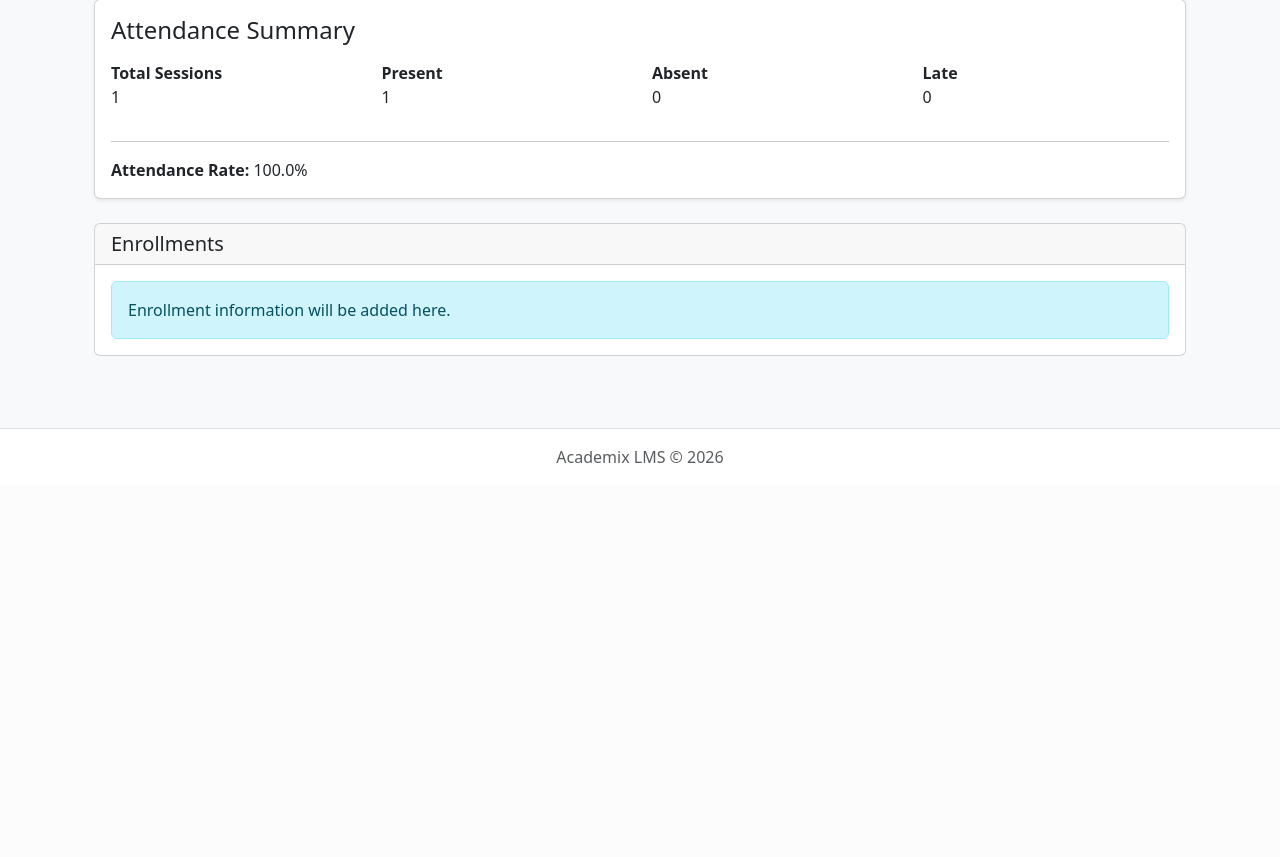
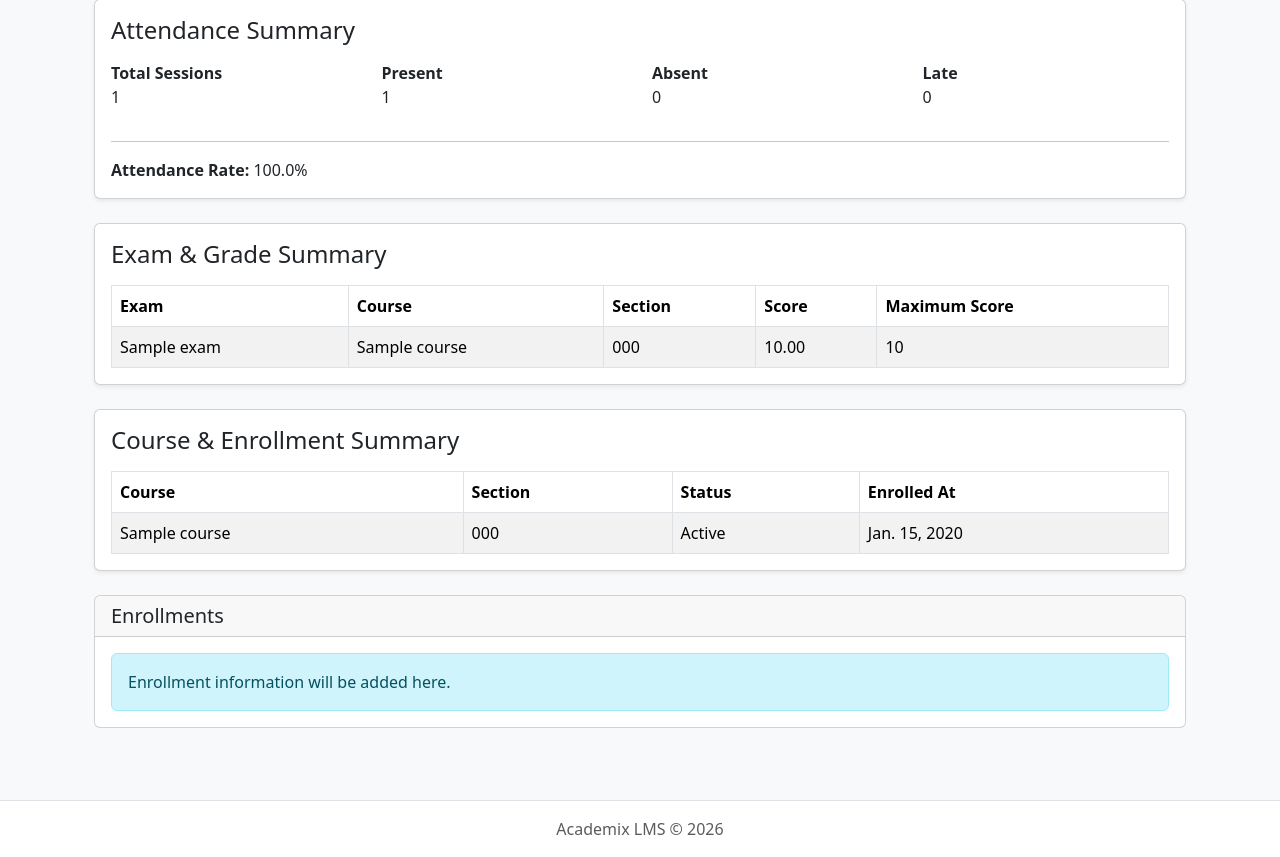
Before and after one commit to HakimShahbaz/Academix, a Django app: page /reports/students/1/ in a window 1280 px wide. Shown: the part 338-1195 px from the top of the page. Before the commit the page ends 801 px from the top, so only its background shows below. Run offline with Django 5.2, Linux system fonts and the light colour scheme; a user stored in the database is signed in; tables that the repository leaves empty hold one stand-in row (values such as "Sample post").

Commit message:
feat(reports): complete student report

```diff
--- a/backend/apps/reports/templates/reports/student/detail.html
+++ b/backend/apps/reports/templates/reports/student/detail.html
@@ -101,6 +101,145 @@ Student Report
 
 </div>
 
+    <div class="card shadow-sm mb-4">
+
+    <div class="card-body">
+
+        <h4 class="mb-3">
+            Exam & Grade Summary
+        </h4>
+
+        {% if grades %}
+
+            <div class="table-responsive">
+
+                <table class="table table-striped table-bordered mb-0">
+
+                    <thead>
+                        <tr>
+                            <th>Exam</th>
+                            <th>Course</th>
+                            <th>Section</th>
+                            <th>Score</th>
+                            <th>Maximum Score</th>
+                        </tr>
+                    </thead>
+
+                    <tbody>
+
+                    {% for grade in grades %}
+
+                        <tr>
+
+                            <td>
+                                {{ grade.exam.title }}
+                            </td>
+
+                            <td>
+                                {{ grade.exam.section.course.title }}
+                            </td>
+
+                            <td>
+                                {{ grade.exam.section.code }}
+                            </td>
+
+                            <td>
+                                {{ grade.score }}
+                            </td>
+
+                            <td>
+                                {{ grade.exam.maximum_score }}
+                            </td>
+
+                        </tr>
+
+                    {% endfor %}
+
+                    </tbody>
+
+                </table>
+
+            </div>
+
+        {% else %}
+
+            <div class="alert alert-info mb-0">
+                No grades found.
+            </div>
+
+        {% endif %}
+
+    </div>
+
+</div>
+
+<div class="card shadow-sm mb-4">
+
+    <div class="card-body">
+
+        <h4 class="mb-3">
+            Course & Enrollment Summary
+        </h4>
+
+        {% if enrollments %}
+
+            <div class="table-responsive">
+
+                <table class="table table-striped table-bordered mb-0">
+
+                    <thead>
+                        <tr>
+                            <th>Course</th>
+                            <th>Section</th>
+                            <th>Status</th>
+                            <th>Enrolled At</th>
+                        </tr>
+                    </thead>
+
+                    <tbody>
+
+                    {% for enrollment in enrollments %}
+
+                        <tr>
+
+                            <td>
+                                {{ enrollment.section.course.title }}
+                            </td>
+
+                            <td>
+                                {{ enrollment.section.code }}
+                            </td>
+
+                            <td>
+                                {{ enrollment.get_status_display }}
+                            </td>
+
+                            <td>
+                                {{ enrollment.enrolled_at }}
+                            </td>
+
+                        </tr>
+
+                    {% endfor %}
+
+                    </tbody>
+
+                </table>
+
+            </div>
+
+        {% else %}
+
+            <div class="alert alert-info mb-0">
+                No enrollments found.
+            </div>
+
+        {% endif %}
+
+    </div>
+
+</div>
+
     <div class="card">
 
         <div class="card-header">
--- a/backend/apps/reports/views.py
+++ b/backend/apps/reports/views.py
@@ -23,6 +23,17 @@ class StudentReportView(LoginRequiredMixin, PermissionRequiredMixin, TemplateVie
             StudentProfile.objects.select_related("user"),
             pk=self.kwargs["pk"],
         )
+        grades = Grade.objects.select_related(
+            "exam",
+            "exam__section",
+            "exam__section__course",
+        ).filter(
+            enrollment__student=student,
+        )
+        enrollments = student.enrollments.select_related(
+            "section",
+            "section__course",
+        ).order_by("-enrolled_at")
 
         attendance_summary = student.enrollments.aggregate(
             total=Count("attendances"),
@@ -52,6 +63,8 @@ class StudentReportView(LoginRequiredMixin, PermissionRequiredMixin, TemplateVie
         context["student"] = student
         context["attendance_summary"] = attendance_summary
         context["attendance_rate"] = round(attendance_rate, 2)
+        context["grades"] = grades
+        context["enrollments"] = enrollments
 
         return context
 
```
